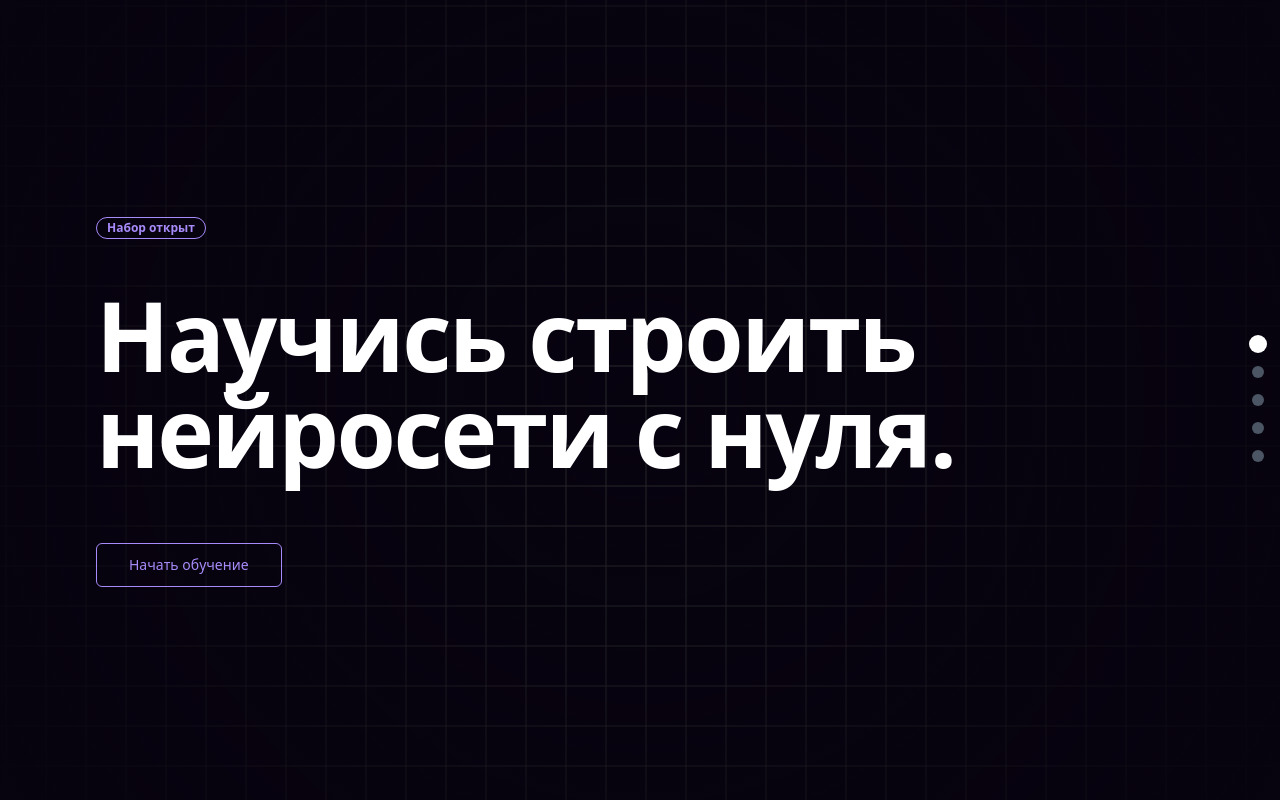
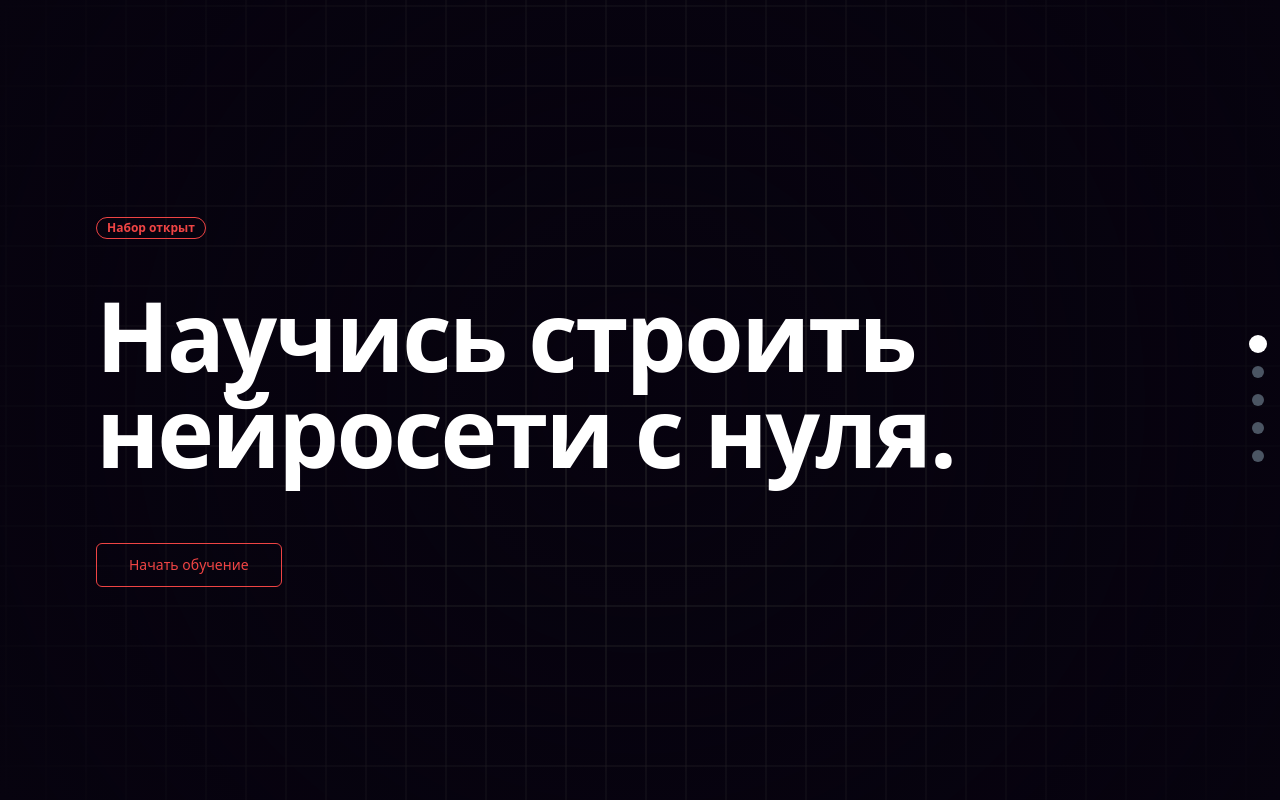
Before and after one commit to pr-poehali-dev/project-sirius-launch-6, a React (Vite) app: page / in a window 1280 px wide. Built offline with nearby package versions, Linux system fonts and the light colour scheme.

Commit message:
Мне кнопки нужны красные а не фиолетовый

```diff
--- a/src/components/landing/Section.tsx
+++ b/src/components/landing/Section.tsx
@@ -43,7 +43,7 @@ export default function Section({ id, title, subtitle, content, isActive, showBu
           <Button
             variant="outline"
             size="lg"
-            className="text-violet-400 bg-transparent border-violet-400 hover:bg-violet-500 hover:text-white transition-colors"
+            className="text-red-500 bg-transparent border-red-500 hover:bg-red-500 hover:text-white transition-colors"
           >
             {buttonText}
           </Button>
--- a/src/components/landing/sections.tsx
+++ b/src/components/landing/sections.tsx
@@ -3,7 +3,7 @@ import { Badge } from "@/components/ui/badge"
 export const sections = [
   {
     id: 'hero',
-    subtitle: <Badge variant="outline" className="text-violet-400 border-violet-400">Набор открыт</Badge>,
+    subtitle: <Badge variant="outline" className="text-red-500 border-red-500">Набор открыт</Badge>,
     title: "Научись строить нейросети с нуля.",
     showButton: true,
     buttonText: 'Начать обучение'
```
